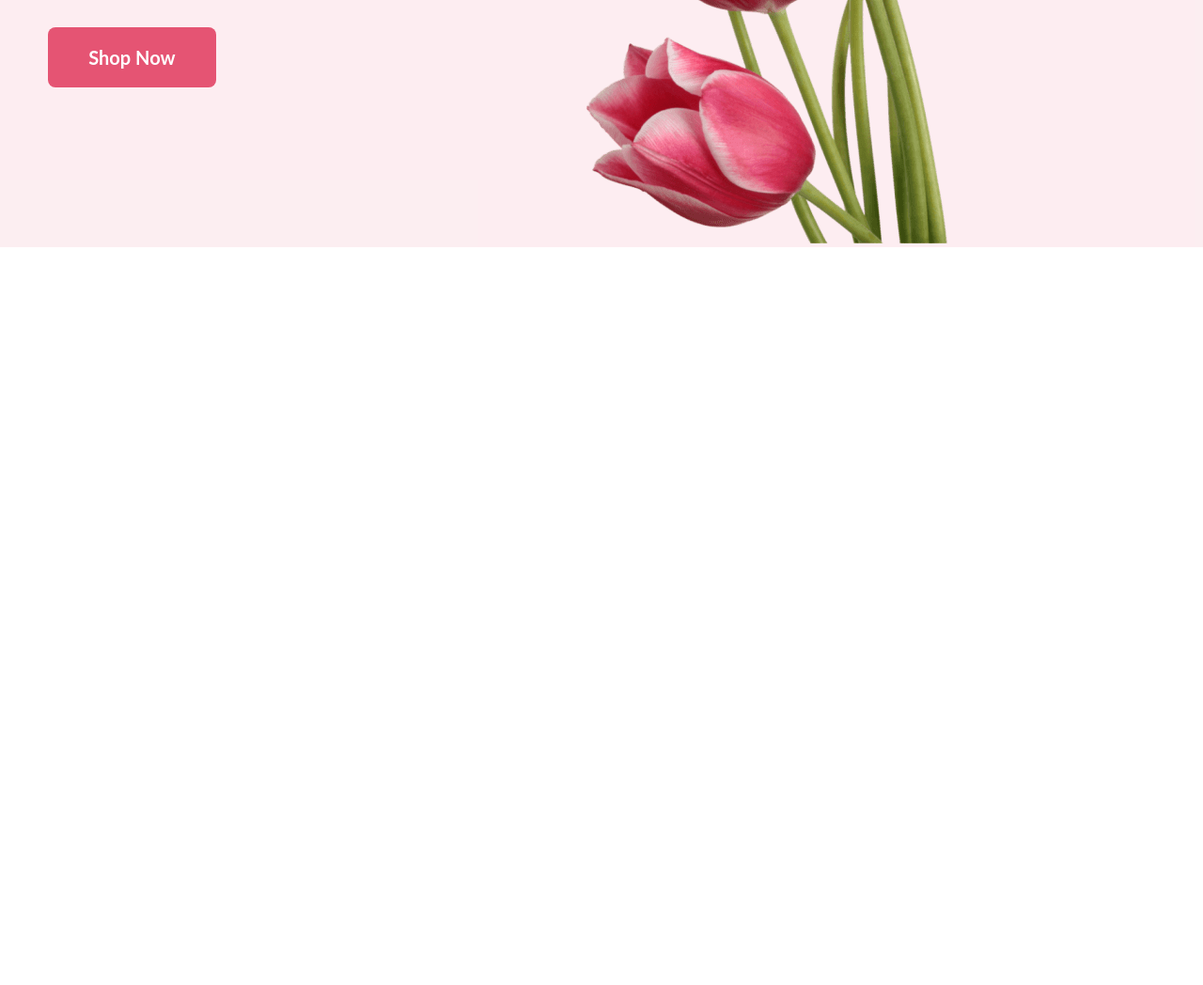
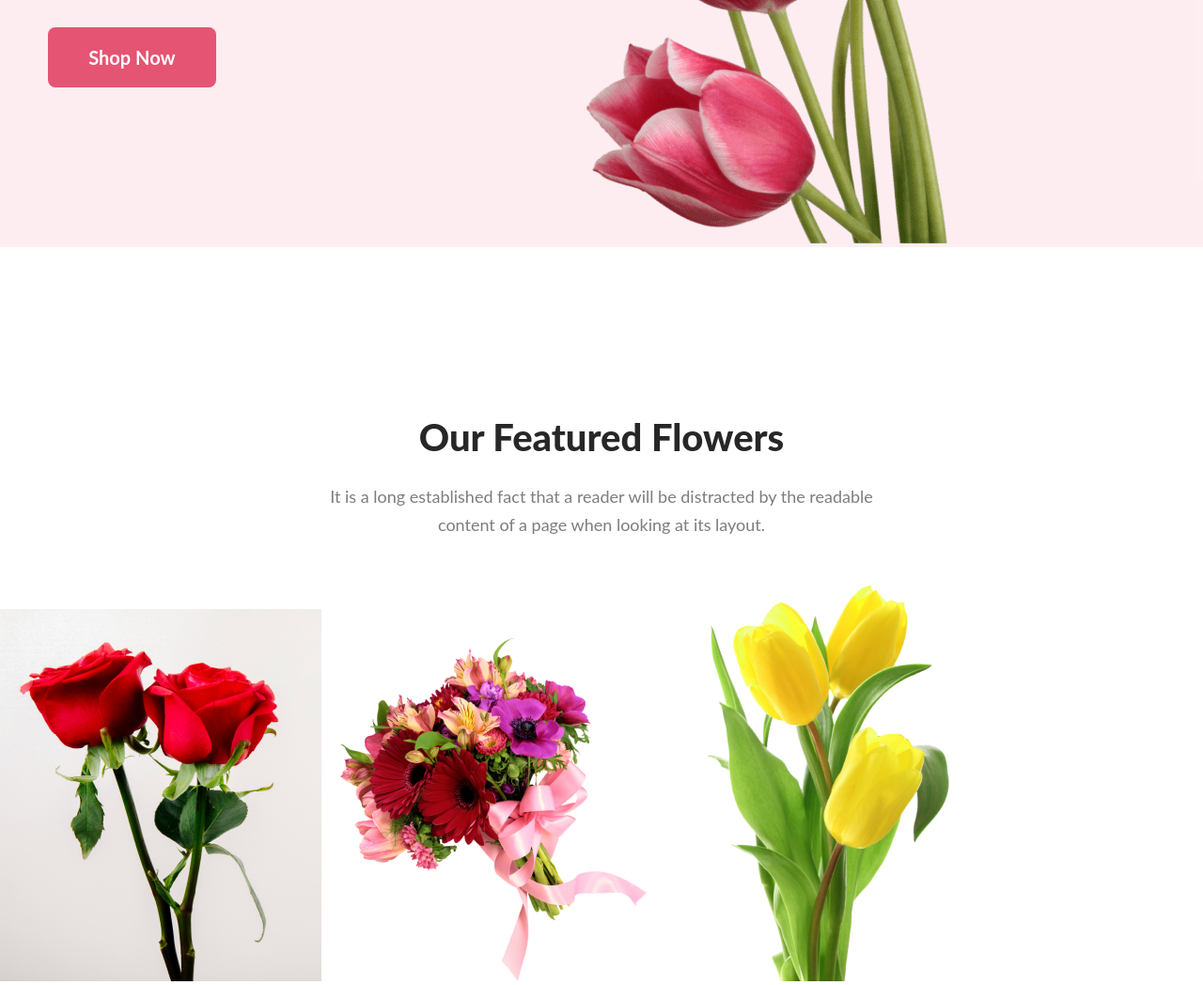
Before and after one commit to mofa-1702/Assinment-1, a plain HTML site: page index.html in a window 1280 px wide. Shown: the part 571-1619 px from the top of the page at 94% size. Before the commit the page ends 834 px from the top, so only its background shows below. Drawn offline with Linux system fonts and the light colour scheme.

Commit message:
added feature images

```diff
--- a/index.html
+++ b/index.html
@@ -14,6 +14,7 @@
 <body>
   <header class="header">
     <section>
+        <!-- Banner related work "start" -->
         <div class="banner-container">
             <div class="banner-text">
                 <h1 class="title">
@@ -28,10 +29,22 @@
 
             <div class="banner-img"> <img src="./flower-shop-assignment/Flower Asset/pngwing 10.png" alt=""></div>
         </div>
+        <!-- Banner related work "End" -->
     </section>
   </header>
   <main>
+    <section class="Featured-text">
+        <h3 class="section-title">Our Featured Flowers</h3>
+        <p class="section-description">It is a long established fact that a reader will be distracted by the readable <br> content of a page when looking at its layout.</p>
 
+        <nav>
+            <div class="Featured-image">
+                <img src="./flower-shop-assignment/Flower Asset/Rectangle 6.png" alt="">
+                <img src="./flower-shop-assignment/Flower Asset/pngwing 5.png" alt="">
+                <img src="./flower-shop-assignment/Flower Asset/pngwing 7.png" alt="">
+            </div>
+        </nav>
+    </section>
   </main>
   <footer>
 
--- a/styles.css
+++ b/styles.css
@@ -3,13 +3,16 @@
     padding: 0px;
 }
 
+
+
+/* banner work */
 .banner-text{
     width: 500px;
 }
 
 .banner-img{
     width: 635px;
-    padding: 0px 0px 0px 0px;
+    /* padding: 0px 0px 0px 0px; */
     /* height: 800px; */
     /* flex-shrink: 0; */
 }
@@ -58,3 +61,29 @@
     border-radius: 8px;
     background: #E55473;
 }
+
+
+/* -----------------------main section start------------------------ */
+
+/* common styles */
+
+.section-title{
+    margin-top: 178px;
+    color: #272727;
+    text-align: center;
+    font-family: Lato;
+    font-size: 40px;
+    font-weight: 800;
+}
+
+.section-description{
+    margin-top: 24px;
+    color: rgba(39, 39, 39, 0.60);
+    text-align: center;
+    font-family: Lato;
+    font-size: 18px;
+    font-weight: 400;
+    line-height: 30px;
+}
+
+/* Featured Flowers styles */
```
